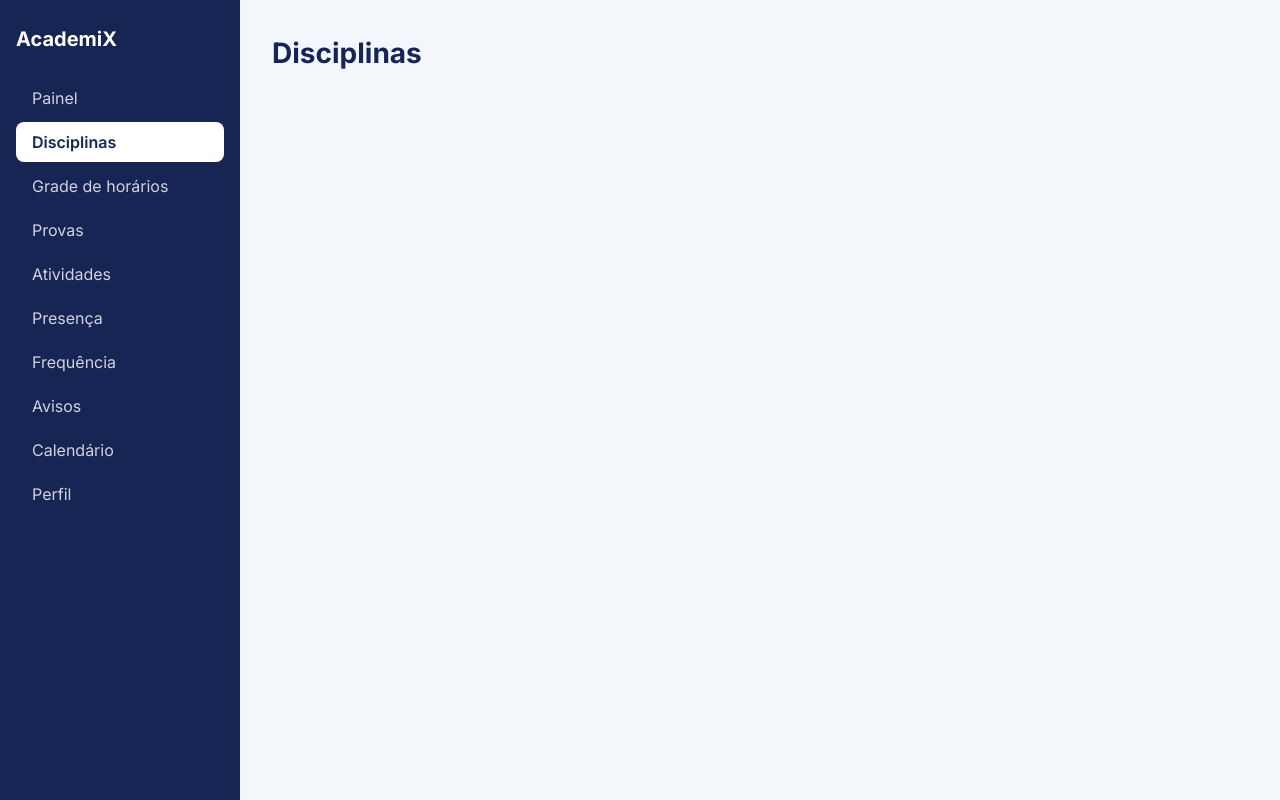
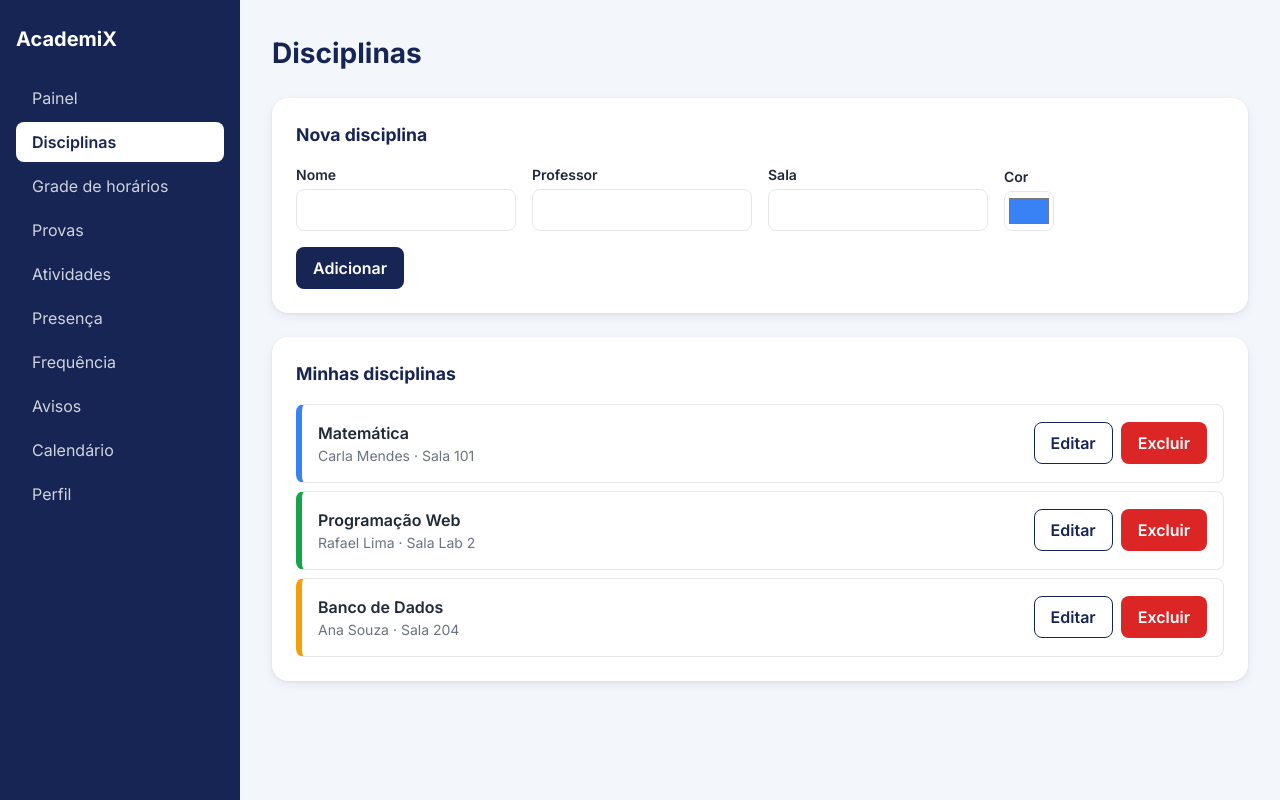
Before and after one commit to AcademyX-senai/academyx, a React (Vite) app: page /disciplinas in a window 1280 px wide. Built offline with nearby package versions, Linux system fonts and the light colour scheme.

Commit message:
feat: implementa cadastro, edicao e exclusao de disciplinas

```diff
--- a/src/pages/Disciplinas.jsx
+++ b/src/pages/Disciplinas.jsx
@@ -1,9 +1,123 @@
+import { useState } from 'react'
+import { useApp } from '../context/AppContext'
+import Button from '../components/ui/Button'
+import Card from '../components/ui/Card'
+import Field from '../components/ui/Field'
+import EmptyState from '../components/ui/EmptyState'
+
+const formVazio = { nome: '', professor: '', sala: '', cor: '#3882f6' }
+
 function Disciplinas() {
+  const { disciplinas, setDisciplinas, setAulas, setProvas, setAtividades, setPresencas } = useApp()
+  const [form, setForm] = useState(formVazio)
+  const [editandoId, setEditandoId] = useState(null)
+  const [erro, setErro] = useState('')
+
+  function handleChange(e) {
+    setForm({ ...form, [e.target.name]: e.target.value })
+  }
+
+  function handleSubmit(e) {
+    e.preventDefault()
+    if (!form.nome.trim()) {
+      setErro('Informe o nome da disciplina.')
+      return
+    }
+    if (editandoId) {
+      setDisciplinas(disciplinas.map((d) => (d.id === editandoId ? { ...d, ...form } : d)))
+    } else {
+      setDisciplinas([...disciplinas, { ...form, id: Date.now() }])
+    }
+    cancelar()
+  }
+
+  function editar(disciplina) {
+    setForm({
+      nome: disciplina.nome,
+      professor: disciplina.professor,
+      sala: disciplina.sala,
+      cor: disciplina.cor,
+    })
+    setEditandoId(disciplina.id)
+  }
+
+  function cancelar() {
+    setForm(formVazio)
+    setEditandoId(null)
+    setErro('')
+  }
+
+  function excluir(disciplina) {
+    const ok = window.confirm(
+      `Excluir "${disciplina.nome}"? As aulas, provas, atividades e presenças dela também serão removidas.`,
+    )
+    if (!ok) return
+    const daOutra = (item) => item.disciplinaId !== disciplina.id
+    setDisciplinas(disciplinas.filter((d) => d.id !== disciplina.id))
+    setAulas((lista) => lista.filter(daOutra))
+    setProvas((lista) => lista.filter(daOutra))
+    setAtividades((lista) => lista.filter(daOutra))
+    setPresencas((lista) => lista.filter(daOutra))
+  }
+
   return (
-    <section>
+    <div className="page">
       <h1>Disciplinas</h1>
-      {/* TODO: montar esta tela */}
-    </section>
+
+      <Card title={editandoId ? 'Editar disciplina' : 'Nova disciplina'}>
+        <form onSubmit={handleSubmit} noValidate>
+          <div className="form-grid">
+            <Field label="Nome" error={erro}>
+              <input name="nome" value={form.nome} onChange={handleChange} />
+            </Field>
+            <Field label="Professor">
+              <input name="professor" value={form.professor} onChange={handleChange} />
+            </Field>
+            <Field label="Sala">
+              <input name="sala" value={form.sala} onChange={handleChange} />
+            </Field>
+            <Field label="Cor">
+              <input type="color" name="cor" value={form.cor} onChange={handleChange} />
+            </Field>
+          </div>
+          <div className="form-acoes">
+            <Button type="submit">{editandoId ? 'Salvar alterações' : 'Adicionar'}</Button>
+            {editandoId && (
+              <Button variant="secondary" onClick={cancelar}>
+                Cancelar
+              </Button>
+            )}
+          </div>
+        </form>
+      </Card>
+
+      <Card title="Minhas disciplinas">
+        {disciplinas.length === 0 ? (
+          <EmptyState>Nenhuma disciplina cadastrada. Use o formulário acima para começar.</EmptyState>
+        ) : (
+          <ul className="lista">
+            {disciplinas.map((d) => (
+              <li key={d.id} className="item" style={{ '--cor': d.cor }}>
+                <div className="item__info">
+                  <span className="item__titulo">{d.nome}</span>
+                  <span className="item__detalhe">
+                    {d.professor || 'Sem professor'} · Sala {d.sala || '—'}
+                  </span>
+                </div>
+                <div className="item__acoes">
+                  <Button variant="secondary" onClick={() => editar(d)}>
+                    Editar
+                  </Button>
+                  <Button variant="danger" onClick={() => excluir(d)}>
+                    Excluir
+                  </Button>
+                </div>
+              </li>
+            ))}
+          </ul>
+        )}
+      </Card>
+    </div>
   )
 }
 
```
